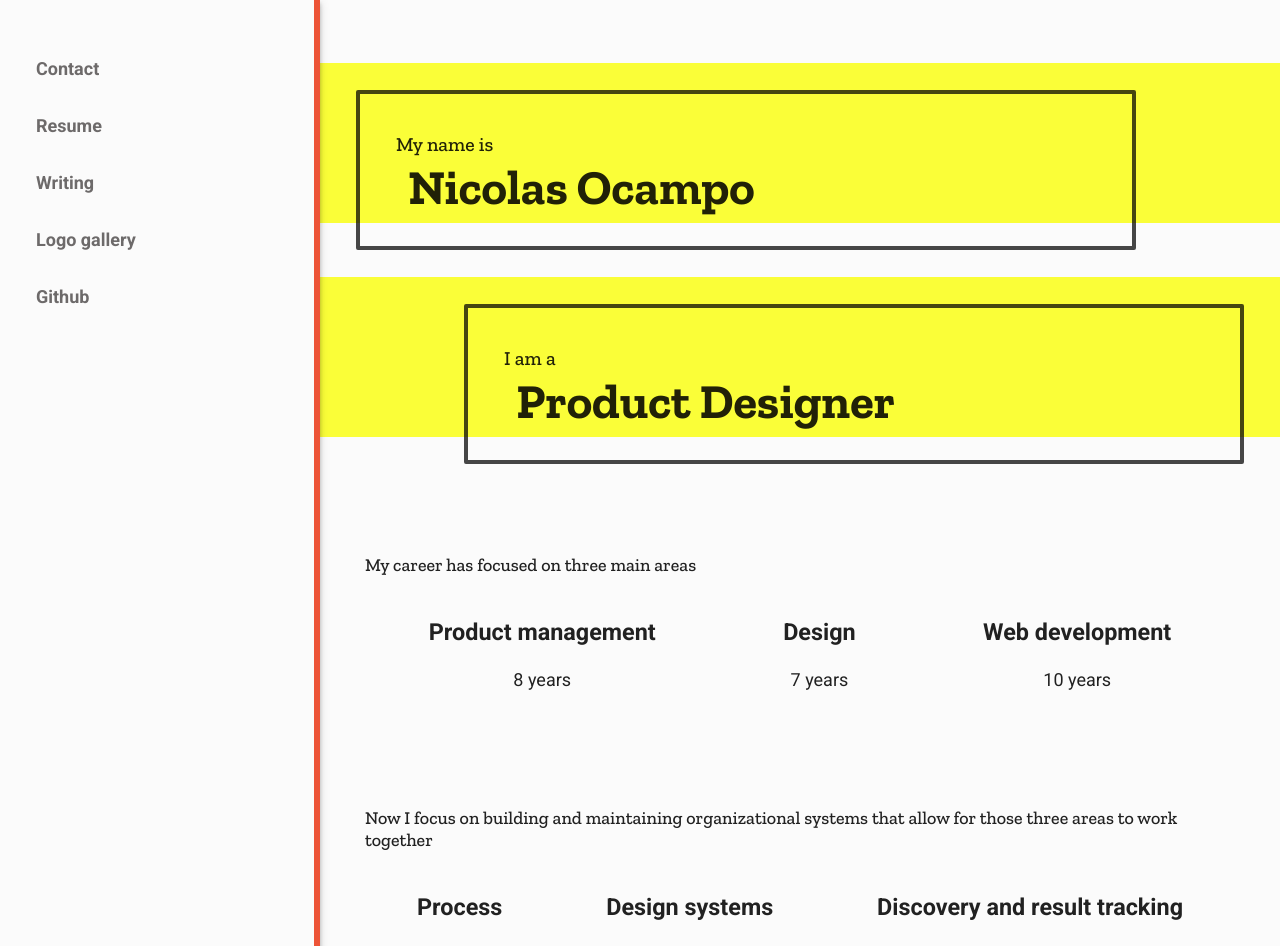
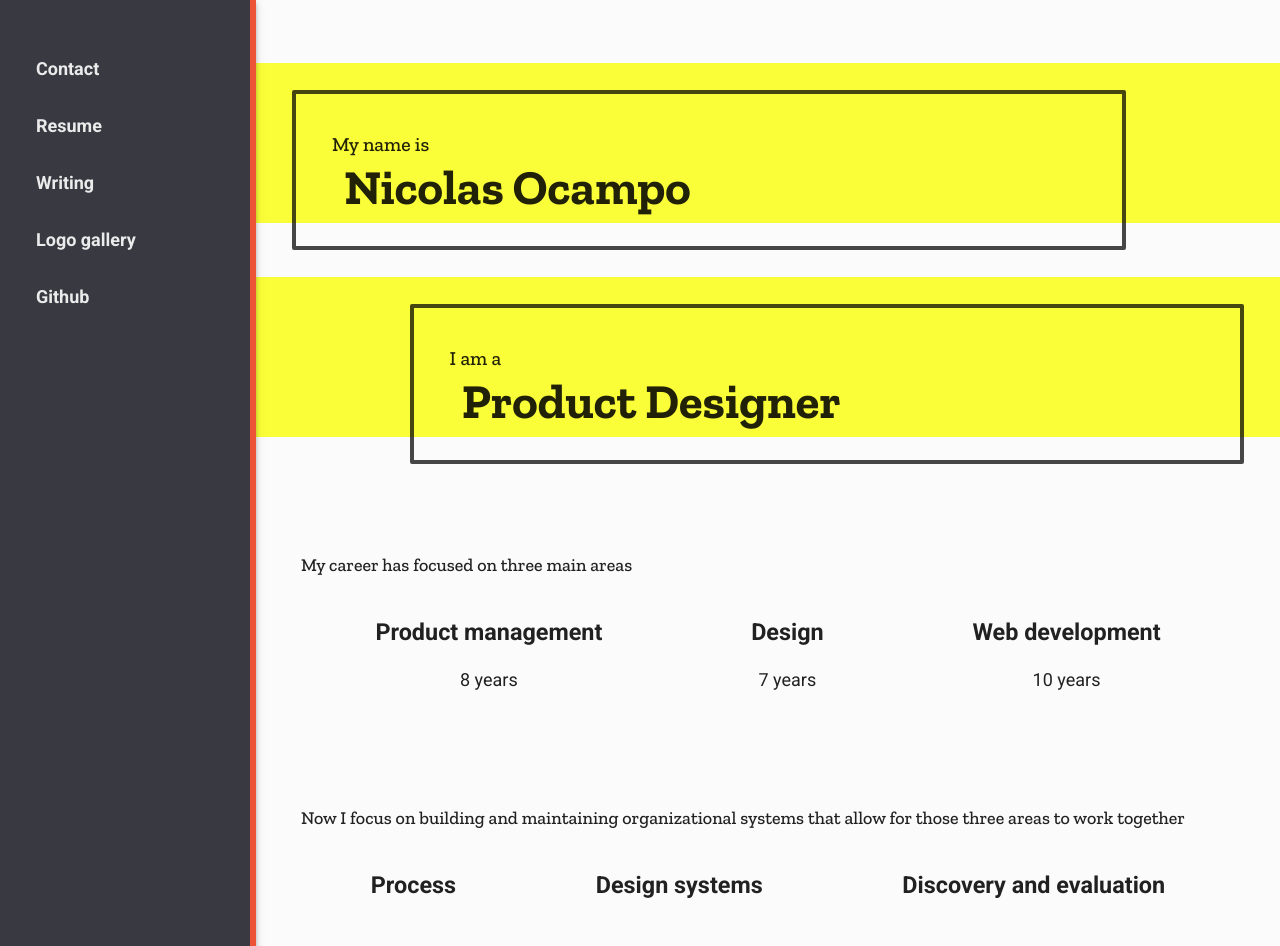
Before and after one commit to WeHateNick/nicolasocampodesign, a Next.js app: page / in a window 1280 px wide. Shown: the top 946 px of the page. Built offline with nearby package versions, Linux system fonts and the light colour scheme.

Commit message:
updated sidebar styles

```diff
--- a/components/HighlightBlock/HighlightBlock.jsx
+++ b/components/HighlightBlock/HighlightBlock.jsx
@@ -12,7 +12,9 @@ export default function Home({ type }) {
         {content.items.map(item => (
           <li>
             <h3>{item.label}</h3>
-            <p>{moment().diff(`${item.startYear}-01-01`, "years")} years</p>
+            {item.startYear && (
+              <p>{moment().diff(`${item.startYear}-01-01`, "years")} years</p>
+            )}
             <ul className={styles.highlight__tools}>
               {item.tools.map(tool => (
                 <li>{tool}</li>
--- a/components/HighlightBlock/HighlightContent.js
+++ b/components/HighlightBlock/HighlightContent.js
@@ -38,7 +38,6 @@ const highlightContent = {
         id: 1,
         label: "Process",
         icon: "",
-        startYear: 2013,
         tools: [
           "Project management systems",
           "React layout systems",
@@ -49,7 +48,6 @@ const highlightContent = {
         id: 2,
         label: "Design systems",
         icon: "",
-        startYear: 2014,
         tools: [
           "Figma design systems",
           "Storybook component libraries",
@@ -58,9 +56,8 @@ const highlightContent = {
       },
       {
         id: 3,
-        label: "Discovery and result tracking",
+        label: "Discovery and evaluation",
         icon: "",
-        startYear: 2011,
         tools: [
           "Usability testing",
           "Problem discovery interviews",
--- a/components/Layout/Layout.module.scss
+++ b/components/Layout/Layout.module.scss
@@ -1,4 +1,4 @@
 .container {
   display: grid;
-  grid-template-columns: minmax(300px, 1fr) minmax(500px, 3fr);
+  grid-template-columns: minmax(200px, 1fr) minmax(500px, 4fr);
 }
--- a/components/Sidebar/Sidebar.module.scss
+++ b/components/Sidebar/Sidebar.module.scss
@@ -2,7 +2,7 @@
 
 .sidebar {
   position: relative;
-  background-color: $palette__background;
+  background-color: $palette__background--sidebar;
   border-right: 6px solid $palette__accent--secondary;
   padding: 1.2em 0;
   box-shadow: $shadow--sidebar;
@@ -12,7 +12,7 @@
   &__item {
     position: relative;
     display: block;
-    color: $palette__text--light;
+    color: rgba(255, 255, 255, 0.9);
     text-decoration: none;
     padding: 1em 2em;
     font-weight: $font__weight--bold;
--- a/styles/_colors.scss
+++ b/styles/_colors.scss
@@ -1,5 +1,6 @@
 $palette__background: #fbfbfb;
 $palette__background--secondary: #f4f6f9;
+$palette__background--sidebar: #393941;
 $palette__accent: #fafe38;
 $palette__accent--secondary: #ed5437;
 $palette__text: rgba(0, 0, 0, 0.87);
```
